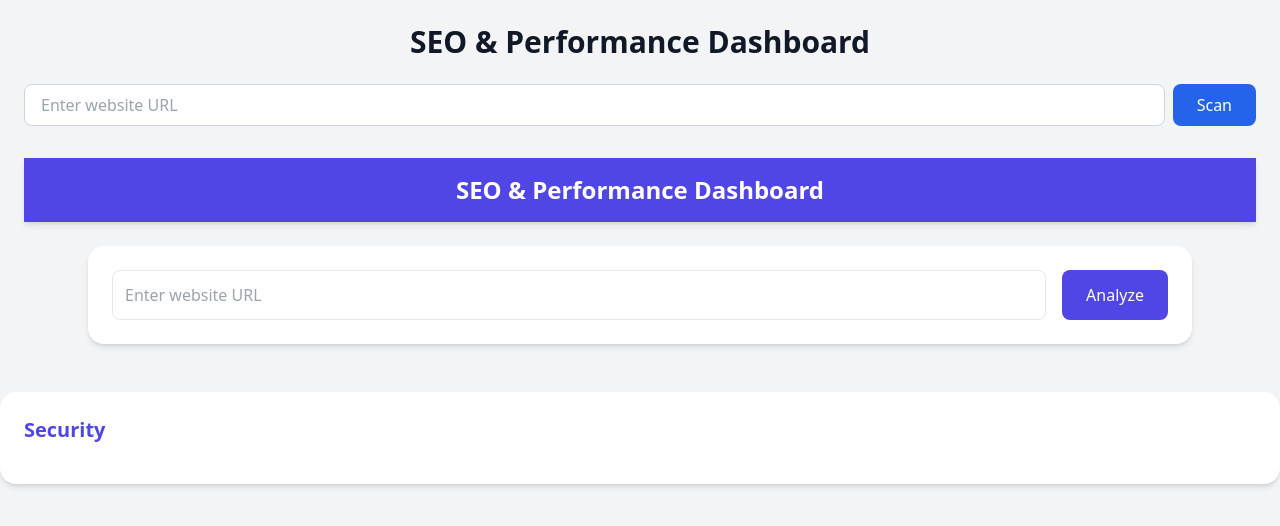
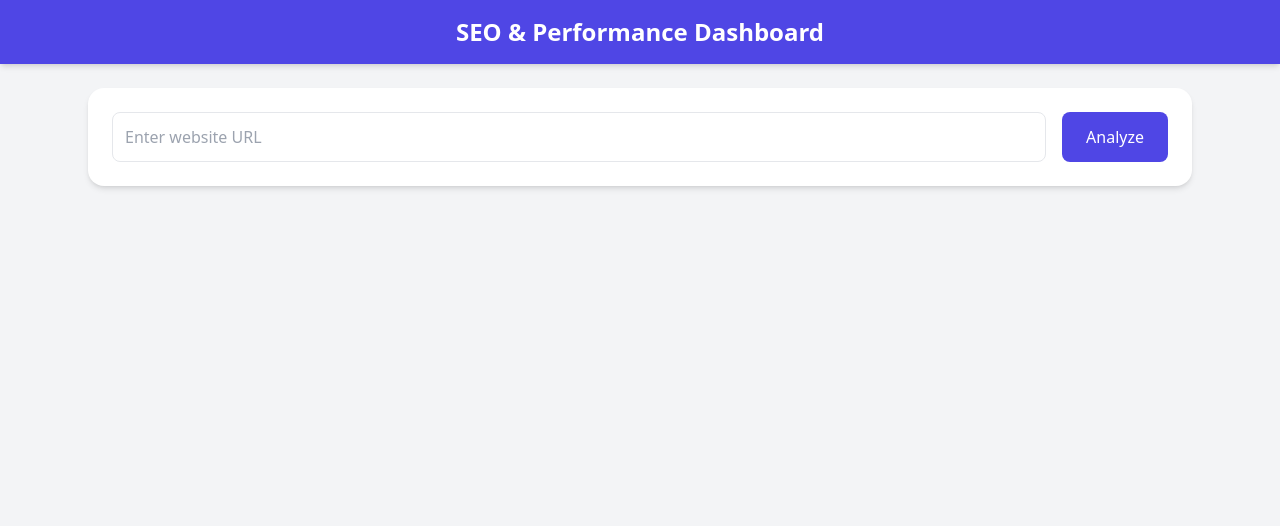
Before and after one commit to Newsstate/SEOTool2, a FastAPI app: page / in a window 1280 px wide. Shown: the top 526 px of the page. Run offline with FastAPI, Linux system fonts and the light colour scheme; parts of the project's set-up code (start-up, migrations or seed data) failed here and were passed over; some libraries are stand-ins or nearby versions.

Commit message:
Update index.html n

```diff
--- a/app/templates/index.html
+++ b/app/templates/index.html
@@ -2,23 +2,10 @@
 <html lang="en">
 <head>
   <meta charset="UTF-8" />
-  <meta name="viewport" content="width=device-width, initial-scale=1.0"/>
   <meta name="viewport" content="width=device-width, initial-scale=1.0" />
   <title>SEO & Performance Dashboard</title>
   <script src="https://cdn.tailwindcss.com"></script>
 </head>
-<body class="bg-gray-100 text-gray-900">
-  <div class="container mx-auto p-6">
-    <h1 class="text-3xl font-bold mb-6 text-center">SEO & Performance Dashboard</h1>
-
-    <!-- Input Form -->
-    <form id="seo-form" class="flex gap-2 mb-8 justify-center">
-      <input type="url" id="url" placeholder="Enter website URL"
-        class="flex-1 border border-gray-300 rounded-lg px-4 py-2 focus:outline-none focus:ring-2 focus:ring-blue-500"
-        required>
-      <button type="submit"
-        class="bg-blue-600 text-white px-6 py-2 rounded-lg hover:bg-blue-700">Scan</button>
-    </form>
 <body class="bg-gray-100 text-gray-800">
 
   <!-- Header -->
@@ -47,54 +34,33 @@
     </section>
 
     <!-- Results -->
-    <div id="results" class="space-y-8 hidden">
     <section id="results" class="space-y-6 hidden">
 
       <!-- Page Overview -->
-      <section class="bg-white p-6 rounded-2xl shadow">
-        <h2 class="text-xl font-semibold mb-4">Page Overview</h2>
-        <div id="page-overview" class="grid grid-cols-1 md:grid-cols-2 gap-4"></div>
-      </section>
       <div class="bg-white p-6 rounded-2xl shadow-md">
         <h2 class="text-xl font-bold mb-4 text-indigo-600">Page Overview</h2>
         <div id="pageOverview" class="grid grid-cols-2 gap-4 text-sm"></div>
       </div>
 
       <!-- SEO Meta -->
-      <section class="bg-white p-6 rounded-2xl shadow">
-        <h2 class="text-xl font-semibold mb-4">SEO Meta</h2>
-        <div id="seo-meta" class="grid grid-cols-1 md:grid-cols-2 gap-4"></div>
-      </section>
       <div class="bg-white p-6 rounded-2xl shadow-md">
         <h2 class="text-xl font-bold mb-4 text-indigo-600">SEO Meta</h2>
         <div id="seoMeta" class="grid grid-cols-2 gap-4 text-sm"></div>
       </div>
 
       <!-- Content Structure -->
-      <section class="bg-white p-6 rounded-2xl shadow">
-        <h2 class="text-xl font-semibold mb-4">Content Structure</h2>
-        <div id="content-structure" class="space-y-2"></div>
-      </section>
       <div class="bg-white p-6 rounded-2xl shadow-md">
         <h2 class="text-xl font-bold mb-4 text-indigo-600">Content Structure</h2>
         <div id="contentStructure" class="grid grid-cols-2 gap-4 text-sm"></div>
       </div>
 
       <!-- Links -->
-      <section class="bg-white p-6 rounded-2xl shadow">
-        <h2 class="text-xl font-semibold mb-4">Links</h2>
-        <div id="links" class="grid grid-cols-1 md:grid-cols-2 gap-4"></div>
-      </section>
       <div class="bg-white p-6 rounded-2xl shadow-md">
         <h2 class="text-xl font-bold mb-4 text-indigo-600">Links</h2>
         <div id="links" class="grid grid-cols-2 gap-4 text-sm"></div>
       </div>
 
       <!-- Performance -->
-      <section class="bg-white p-6 rounded-2xl shadow">
-        <h2 class="text-xl font-semibold mb-4">Performance</h2>
-        <div id="performance" class="grid grid-cols-1 md:grid-cols-2 gap-4"></div>
-      </section>
       <div class="bg-white p-6 rounded-2xl shadow-md">
         <h2 class="text-xl font-bold mb-4 text-indigo-600">Performance</h2>
         <div id="performance" class="grid grid-cols-2 gap-4 text-sm"></div>
@@ -107,18 +73,6 @@
       </div>
 
       <!-- Security -->
-      <section class="bg-white p-6 rounded-2xl shadow">
-        <h2 class="text-xl font-semibold mb-4">Security</h2>
-        <div id="security" class="grid grid-cols-1 md:grid-cols-2 gap-4"></div>
-      </section>
-
-      <!-- Technical SEO -->
-      <section class="bg-white p-6 rounded-2xl shadow">
-        <h2 class="text-xl font-semibold mb-4">Technical SEO</h2>
-        <div id="technical-seo" class="grid grid-cols-1 md:grid-cols-2 gap-4"></div>
-      </section>
-    </div>
-  </div>
       <div class="bg-white p-6 rounded-2xl shadow-md">
         <h2 class="text-xl font-bold mb-4 text-indigo-600">Security</h2>
         <div id="security" class="grid grid-cols-2 gap-4 text-sm"></div>
@@ -129,10 +83,8 @@
   </main>
 
   <script>
-    document.getElementById("seo-form").addEventListener("submit", async function (e) {
     document.getElementById("seoForm").addEventListener("submit", async function(e) {
       e.preventDefault();
-      const url = document.getElementById("url").value;
       const url = document.getElementById("urlInput").value;
 
       const res = await fetch(`/analyze?url=${encodeURIComponent(url)}`);
@@ -140,26 +92,6 @@
 
       document.getElementById("results").classList.remove("hidden");
 
-      // Helper to render key-value pairs
-      const renderData = (id, obj) => {
-        const container = document.getElementById(id);
-        container.innerHTML = "";
-        if (!obj) return;
-        Object.entries(obj).forEach(([k, v]) => {
-          container.innerHTML += `
-            <div class="border-b pb-2">
-              <strong>${k}:</strong> ${typeof v === "object" ? JSON.stringify(v) : v}
-            </div>`;
-        });
-      };
-
-      renderData("page-overview", data.page_overview);
-      renderData("seo-meta", data.seo_meta);
-      renderData("content-structure", data.content_structure);
-      renderData("links", data.links);
-      renderData("performance", data.performance);
-      renderData("security", data.security);
-      renderData("technical-seo", data.technical_seo);
       // Populate sections
       populateSection("pageOverview", data.page_overview);
       populateSection("seoMeta", data.seo_meta);
```
